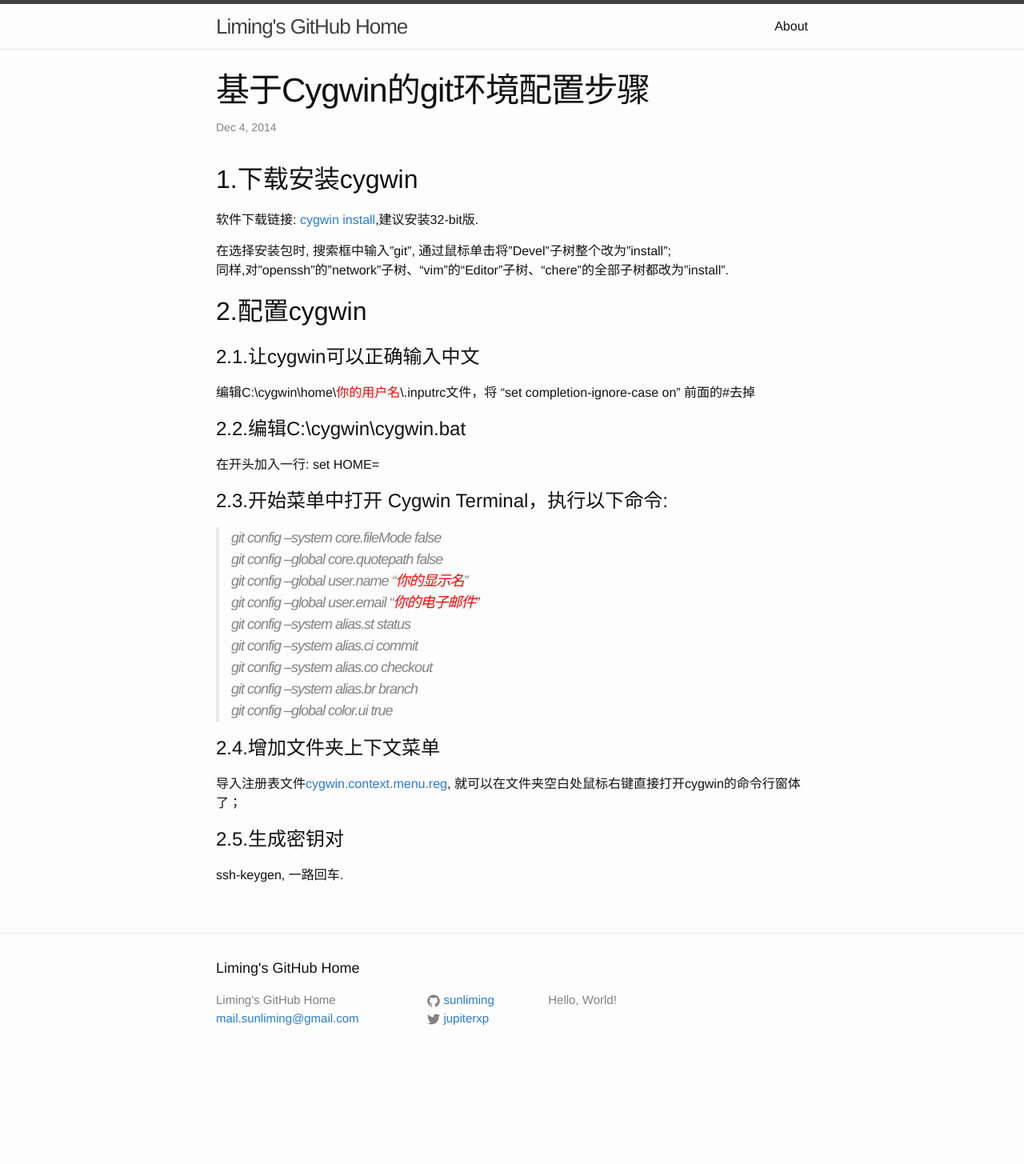
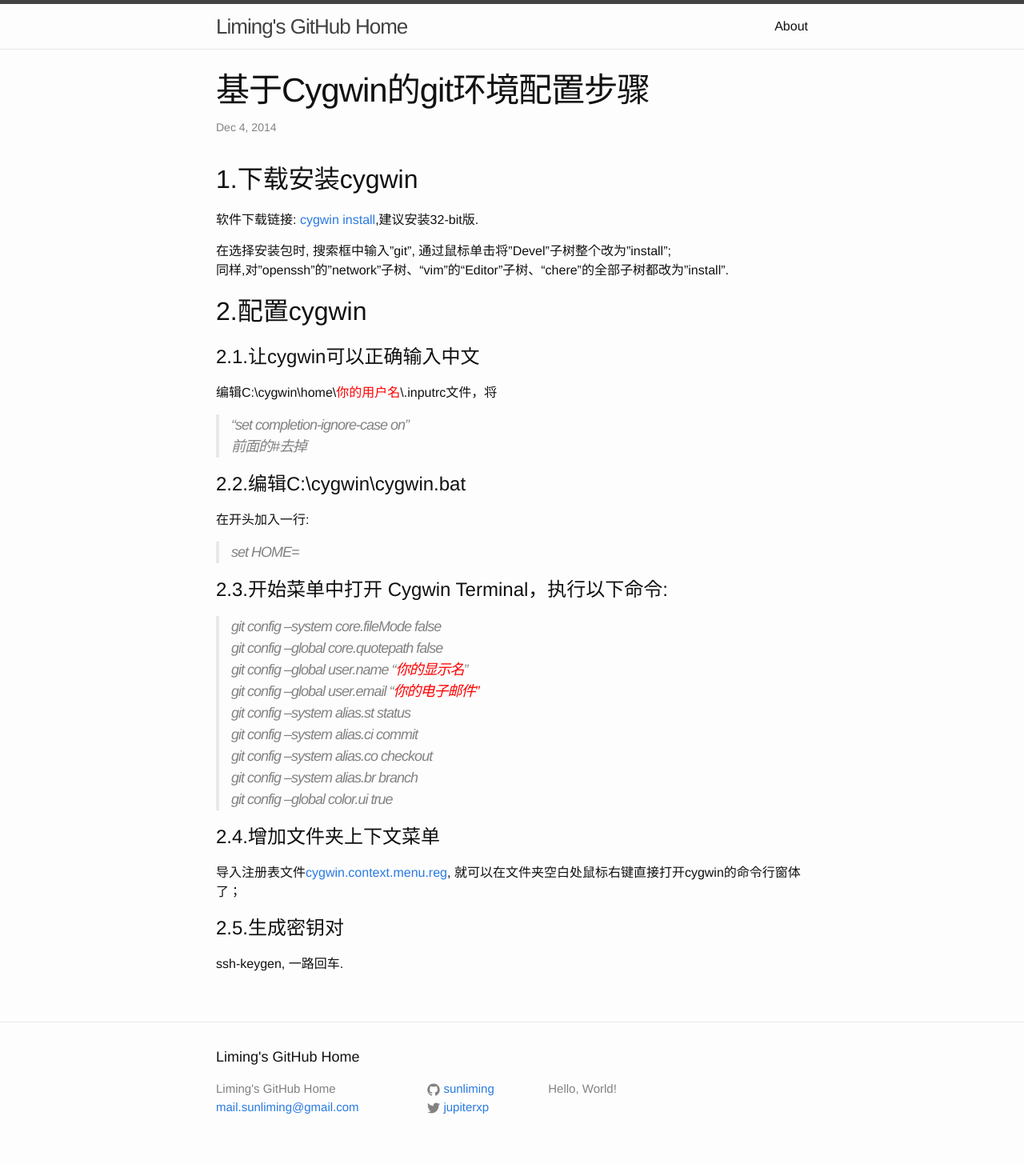
Before and after one commit to sunliming/sunliming.github.io, a Jekyll site: the page built from _posts/2014-12-04-cygwin-install-and-config.markdown, in a window 1280 px wide. Shown: the whole page at 80% size. Built offline with Jekyll 4.4.1, drawn with Linux system fonts in a browser that asks for light colours; before the commit the page ends 1344 px from its top, so only the background shows below that.

Commit message:
v22, blockquote

```diff
--- a/_posts/2014-12-04-cygwin-install-and-config.markdown
+++ b/_posts/2014-12-04-cygwin-install-and-config.markdown
@@ -15,24 +15,26 @@
 
 # 2.1.让cygwin可以正确输入中文
 
-编辑C:\cygwin\home\\<font color="red">你的用户名</font>\\.inputrc文件，将 “set completion-ignore-case on” 前面的#去掉
+编辑C:\cygwin\home\\<font color="red">你的用户名</font>\\.inputrc文件，将
+>“set completion-ignore-case on”
+前面的#去掉
 
 # 2.2.编辑C:\cygwin\cygwin.bat
 
 在开头加入一行:
-set HOME=
+>set HOME=
 
 # 2.3.开始菜单中打开 Cygwin Terminal，执行以下命令:
 
 >git config --system core.fileMode false
 >git config --global core.quotepath false
-git config --global user.name "<font color="red">你的显示名</font>"
-git config --global user.email "<font color="red">你的电子邮件”</font>
-git config --system alias.st status
-git config --system alias.ci commit
-git config --system alias.co checkout
-git config --system alias.br branch
-git config --global color.ui true
+>git config --global user.name "<font color="red">你的显示名</font>"
+>git config --global user.email "<font color="red">你的电子邮件”</font>
+>git config --system alias.st status
+>git config --system alias.ci commit
+>git config --system alias.co checkout
+>git config --system alias.br branch
+>git config --global color.ui true
 
 # 2.4.增加文件夹上下文菜单
 
```
